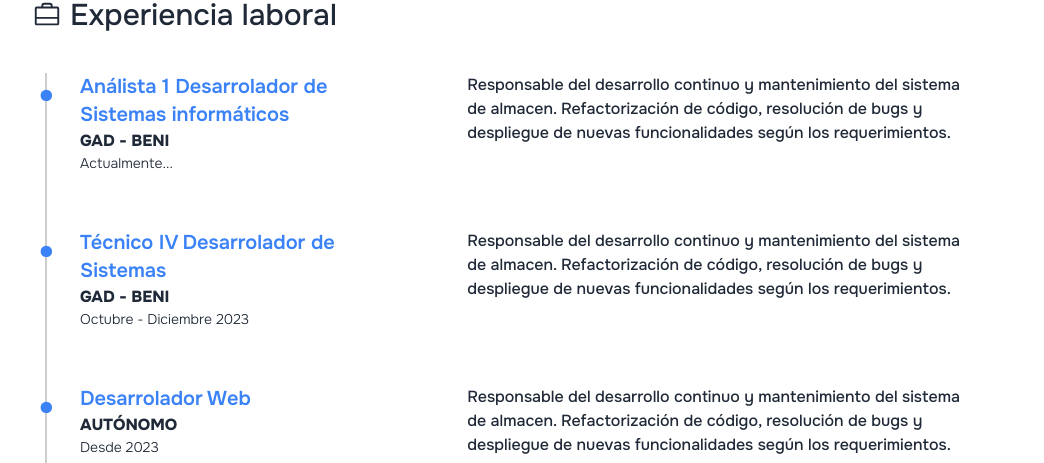
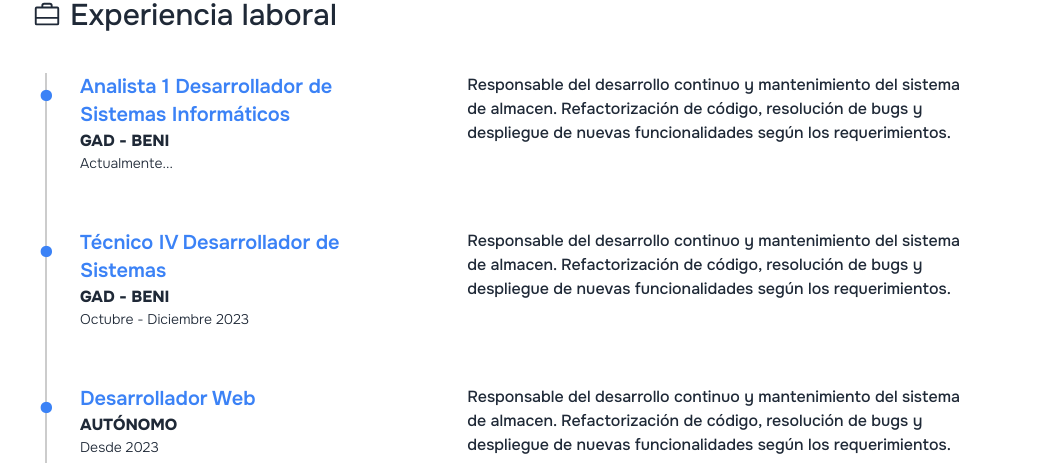
Before and after one commit to Andonny1up/andonidev, a React (Vite) app: page / in a window 1280 px wide. Shown: the part 1339-1802 px from the top of the page, without its empty margins (116-1160 px from the left). Built offline with nearby package versions, Linux system fonts and the light colour scheme.

Commit message:
Actualizacion borrar paginas innecesarias, todo en una.

```diff
--- a/src/components/BadgeTecno.tsx
+++ b/src/components/BadgeTecno.tsx
@@ -21,7 +21,6 @@ const BadgeTecno = ({type}: Props) => {
                     label="React"
                 />
             )
-            break
         case 'Tailwind CSS':
             return (
                 <Badge
@@ -29,7 +28,6 @@ const BadgeTecno = ({type}: Props) => {
                         label="Tailwind CSS"
                     />
             )
-            break
         case 'Django':
             return (
                 <Badge
@@ -37,7 +35,6 @@ const BadgeTecno = ({type}: Props) => {
                         label="Django"
                     />
             )
-            break
         case 'Python':
             return (
                 <Badge
@@ -45,7 +42,6 @@ const BadgeTecno = ({type}: Props) => {
                         label="Python"
                     />
             )
-            break
         default:
             return (
                 <Badge
@@ -53,7 +49,6 @@ const BadgeTecno = ({type}: Props) => {
                         label={type}
                     />
             )
-            break
     }
 
 }
--- a/src/pages/AboutMe/index.tsx
+++ /dev/null
@@ -1,23 +0,0 @@
-type Props = {}
-
-const AboutMe = ({}: Props) => {
-  return (
-    <section>
-        <div className="py-40 flex items-center flex-col md:flex-row gap-8 lg:gap-12">
-            <div>
-                <h1 className='text-center text-5xl font-bold sm:text-start'>
-                    ¿Quién es Andoni Barba Noe?
-                </h1>
-            </div>
-            <img
-                className='w-64 p-1 rotate-3 rounded-xl bg-black/20 ring-1 ring-blue-500
-                    dark:bg-black/80 dark:ring-yellow-400'
-                src="https://github.com/Andonny1up.png"
-                alt="Andoni Barba Noe"
-            />
-        </div>
-    </section>
-  )
-}
-
-export default AboutMe
--- a/src/pages/Home/Experience/useExperience.ts
+++ b/src/pages/Home/Experience/useExperience.ts
@@ -10,21 +10,21 @@ export default function useExperience() {
     const data = [
         {
             id: 1,
-            job: "Análista 1 Desarrolador de Sistemas informáticos",
+            job: "Analista 1 Desarrollador de Sistemas Informáticos",
             company: "GAD - BENI",
             time: "Actualmente...",
             description: "Responsable del desarrollo continuo y mantenimiento del sistema de almacen. Refactorización de código, resolución de bugs y despliegue de nuevas funcionalidades según los requerimientos."
         },
         {
             id: 2,
-            job: "Técnico IV Desarrolador de Sistemas",
+            job: "Técnico IV Desarrollador de Sistemas",
             company: "GAD - BENI",
             time: "Octubre - Diciembre 2023",
             description: "Responsable del desarrollo continuo y mantenimiento del sistema de almacen. Refactorización de código, resolución de bugs y despliegue de nuevas funcionalidades según los requerimientos."
         },
         {
             id: 3,
-            job: "Desarrolador Web",
+            job: "Desarrollador Web",
             company: "AUTÓNOMO",
             time: "Desde 2023",
             description: "Responsable del desarrollo continuo y mantenimiento del sistema de almacen. Refactorización de código, resolución de bugs y despliegue de nuevas funcionalidades según los requerimientos."
--- a/src/pages/Navbar.tsx
+++ b/src/pages/Navbar.tsx
@@ -13,8 +13,6 @@ type NavLinkProps = {
 
 const Links = [
     {uri: "/", label: "Inicio" },
-    {uri: "/porfolio", label: "Portafolio" },
-    {uri: "/quien-es-andoni-barba-dev", label: "Sobre mí"}
 ]
 
 const NavLink = ({to, children}: NavLinkProps) => {
@@ -59,7 +57,7 @@ const Navbar = ({}: Props) => {
             </div>
             <div className="sm:hidden text-end">
                 <button
-                    onClick={toggleTheme}
+                    onClick={() => console.log('TODO: Implementar estado para abrir menú móvil')}
                     style={{fontSize: '25px'}}
                 >
                     <RxHamburgerMenu />
--- a/src/pages/Portfolio/index.tsx
+++ /dev/null
@@ -1,32 +0,0 @@
-import { FaCode } from 'react-icons/fa6'
-import CardProject from '../../components/CardProject'
-import usePortfolio from './usePortfolio'
-
-type Props = {}
-
-const Portfolio = (props: Props) => {
-    const {data} = usePortfolio()
-  return (
-    <div className='pt-40'>
-        <h2 className="text-3xl flex items-center gap-2 mb-4">
-            <FaCode />
-            Proyectos Destacados
-        </h2>
-        <div className="flex flex-col gap-y-16 mb-12">
-        {data.map((item) => (
-            <CardProject
-            key={item.id}
-            title={item.title}
-            img={item.img}
-            description={item.description}
-            technologies={item.technologies}
-            code_url={item.code_url}
-            preview_url={item.preview_url}
-            />
-        ))}
-        </div>
-    </div>
-  )
-}
-
-export default Portfolio
--- a/src/pages/Portfolio/usePortfolio.ts
+++ /dev/null
@@ -1,33 +0,0 @@
-type FeaturedProject = {
-    id: number;
-    title: string;
-    technologies: string[];
-    description: string;
-    code_url?: string;
-    preview_url?: string;
-}
-
-export default function usePortfolio() {
-    const data = [
-        {
-            id: 1,
-            title: "Lorem, ipsum dolor sit amet consectetur adipisicing elit.",
-            img: "https://images.pexels.com/photos/777001/pexels-photo-777001.jpeg?auto=compress&cs=tinysrgb&w=1260&h=750&dpr=1",
-            technologies: ["React","Tailwind CSS"],
-            description: "Lorem ipsum dolor. Optio eaque at perspiciatis provident laboriosam iste, temporibus id assumenda itaque atque quidem voluptatibus! Reiciendis ipsum dolore blanditiis quaerat, tenetur inventore nulla laboriosam? Tenetur, nisi maxime. At quos saepe ab id consequatur placeat. Eius aperiam atque sint commodi!",
-            code_url: "https://google.com",
-            preview_url: "https://google.com"
-        },
-        {
-            id: 2,
-            title: "Lorem, ipsum dolor sit amet consectetur adipisicing elit.",
-            img: "https://images.pexels.com/photos/275033/pexels-photo-275033.jpeg?auto=compress&cs=tinysrgb&w=1260&h=750&dpr=1",
-            technologies: ["React","Python","Django"],
-            description: "Lorem ipsum dolor. Optio eaque at perspiciatis provident laboriosam iste, temporibus id assumenda itaque atque quidem voluptatibus! Reiciendis ipsum dolore blanditiis quaerat, tenetur inventore nulla laboriosam? Tenetur, nisi maxime. At quos saepe ab id consequatur placeat. Eius aperiam atque sint commodi!",
-            code_url: "https://google.com",
-            preview_url: ""
-        },
-
-    ]
-    return {data};
-}
--- a/src/pages/index.tsx
+++ b/src/pages/index.tsx
@@ -1,8 +1,6 @@
 import { createBrowserRouter } from "react-router";
 import Layout from "./Layout";
 import Home from "./Home";
-import AboutMe from "./AboutMe/index.tsx";
-import Portfolio from "./Portfolio/index.tsx";
 
 const router = createBrowserRouter([
     {
@@ -10,8 +8,6 @@ const router = createBrowserRouter([
         element: <Layout/>,
         children: [
             {index: true, element: <Home/>},
-            {path: "/porfolio", element: <Portfolio/>},
-            {path: "/quien-es-andoni-barba-dev", element: <AboutMe/>}
         ]
     }
 ])
```
